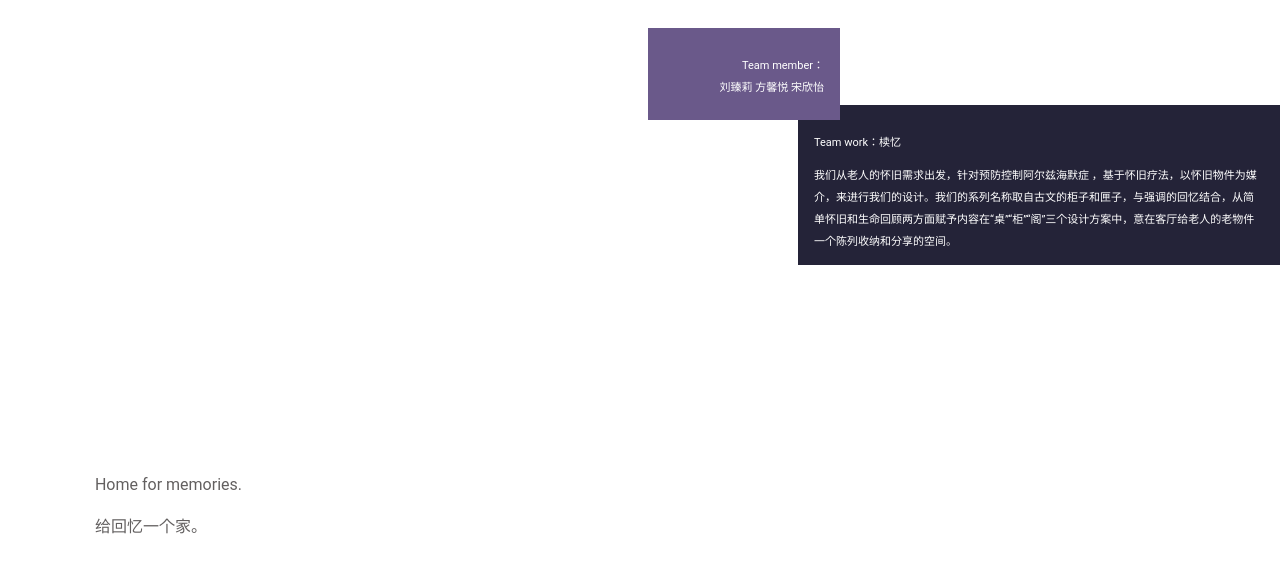
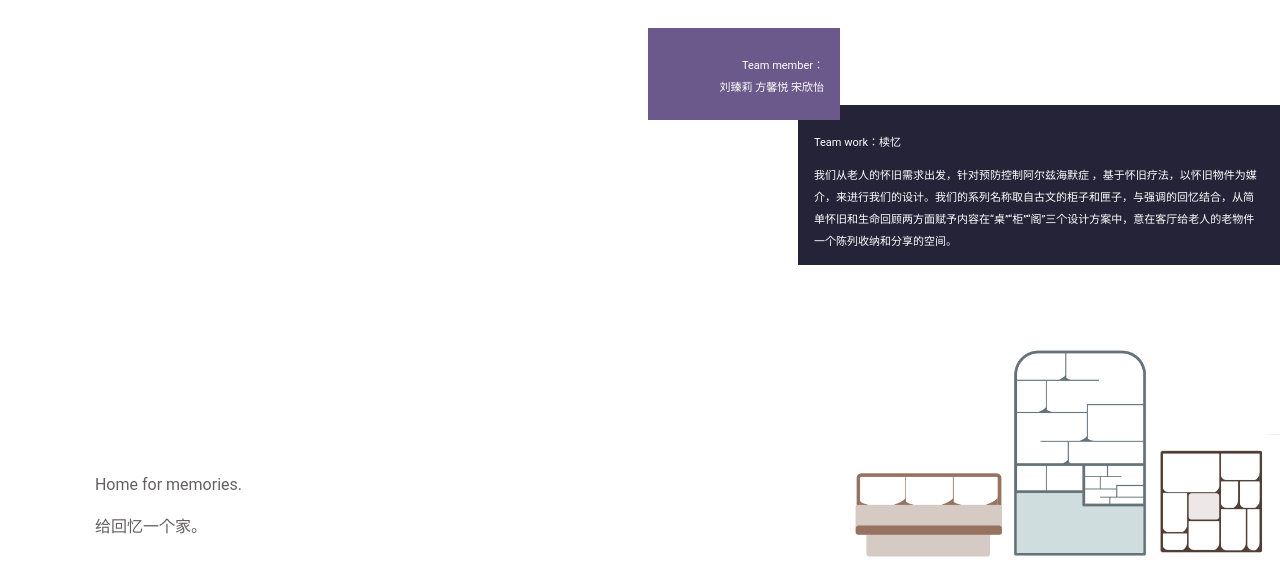
Before and after one commit to Liuzl0921/Liuzl0921.github.io, a plain HTML site: page index.html in a window 1280 px wide. Shown: the part 1475-2040 px from the top of the page. Drawn offline with Linux system fonts and the light colour scheme.

Commit message:
Update index.html

```diff
--- a/index.html
+++ b/index.html
@@ -321,7 +321,7 @@ padding: 14px}
 <div class="box4">
     <p>Team member：<br> 刘臻莉 方馨悦 宋欣怡 </p>
 </div>
-<img class="pod" src="duyi/pod.png" alt="">
+<img class="pod" src="pod.png" alt="">
 <img class="vod" src="duyi/vod.gif" alt="">
 
 <p class="home">Home for memories.<br> <br> 给回忆一个家。</p>
```
